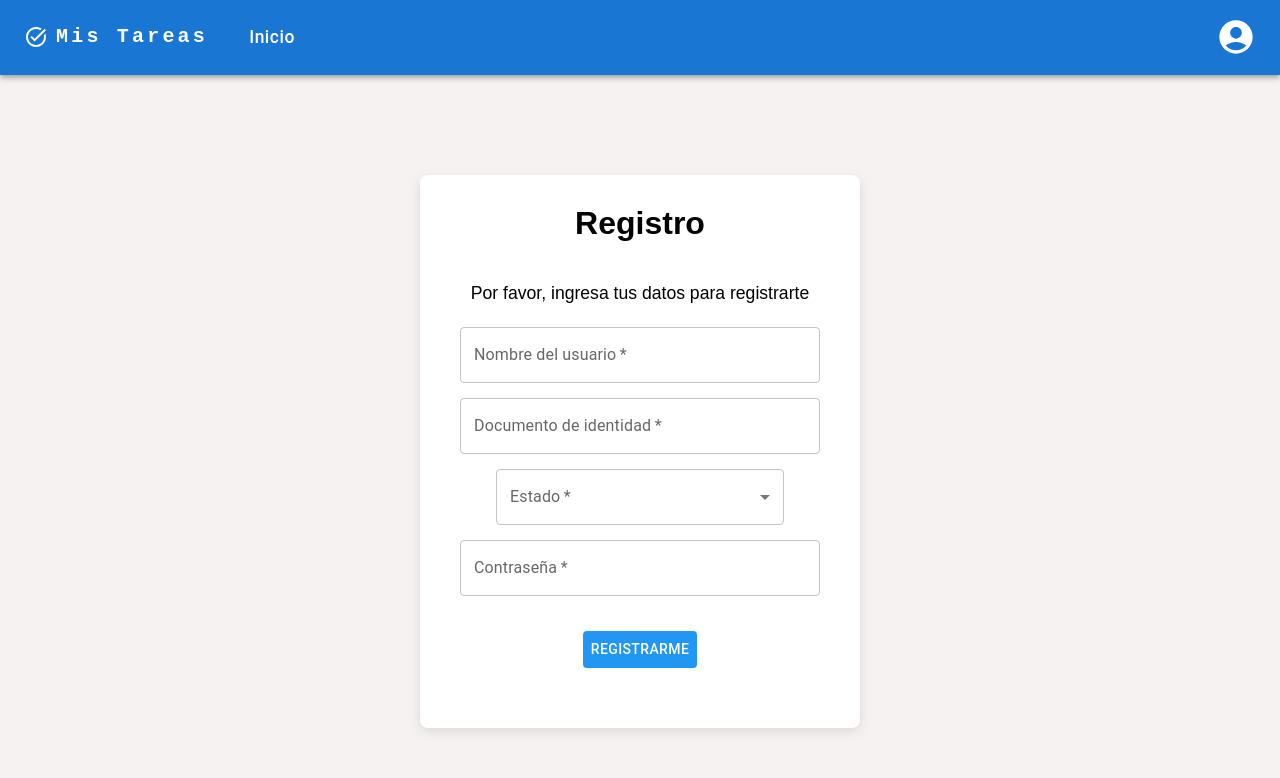
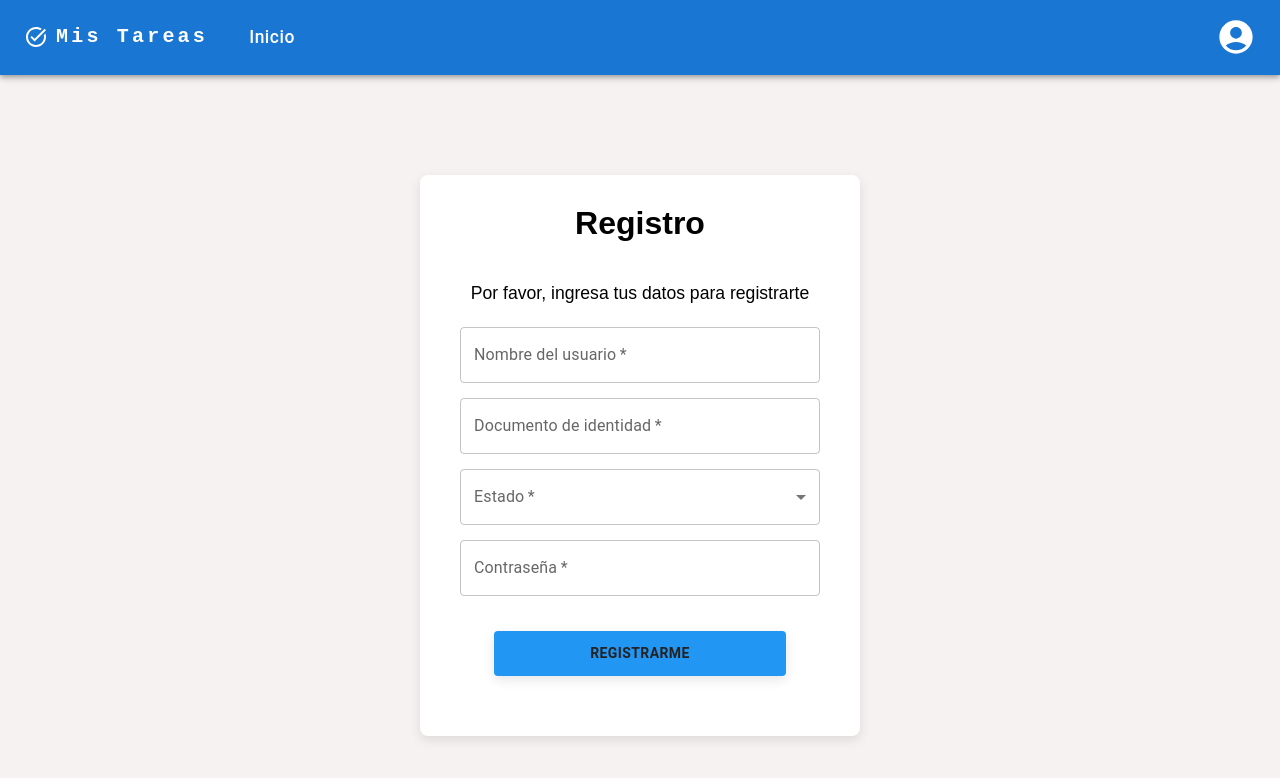
Before and after one commit to val132005/SRF_TO_DO_LIST, a React (Create React App) app in the folder my-app/: page /login/register in a window 1280 px wide. Shown: the top 778 px of the page. Built offline with nearby package versions, Linux system fonts and the light colour scheme.

Commit message:
Se editaron algunos estilos, todo funciona correctamente

```diff
--- a/my-app/src/pages/CreateNewUser/Component/CreateNewUser.js
+++ b/my-app/src/pages/CreateNewUser/Component/CreateNewUser.js
@@ -117,7 +117,7 @@ const CreateNewUser = () => {
             sx={{ width: '80%', marginBottom: '15px' }}
           />
 
-          <FormControl required sx={{ width: '80%', marginBottom: '15px' }}>
+          <FormControl required sx={{ width: '100%', marginBottom: '15px' }}>
             <InputLabel id="estado-user-label">Estado</InputLabel>
             <Select
               labelId="estado-user-label"
@@ -146,7 +146,7 @@ const CreateNewUser = () => {
 
           <div className="button-container-form">
             <Button
-              type="submit"
+              type="submit" className="login-form button"
               sx={{ backgroundColor: '#2196f3', color: 'white' }}
             >
               Registrarme
```
